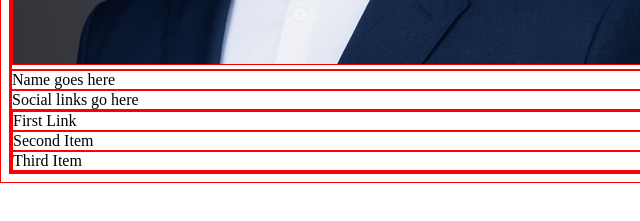
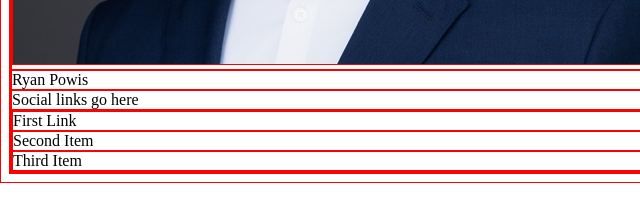
Before and after one commit to rpowis52/link-in-bio, a plain HTML site: page index.html in a window 1280 px wide. Shown: the part 461-682 px from the top of the page, 0-640 px from the left. Drawn offline with Linux system fonts and the light colour scheme.

Commit message:
Name Added

```diff
--- a/index.html
+++ b/index.html
@@ -19,7 +19,7 @@
     </div>
 
     <div class="name-row">
-      Name goes here
+      Ryan Powis
     </div>
 
     <div class="social-icons-row">
```
Also changed, not shown: Images/Github.jpg (added).
